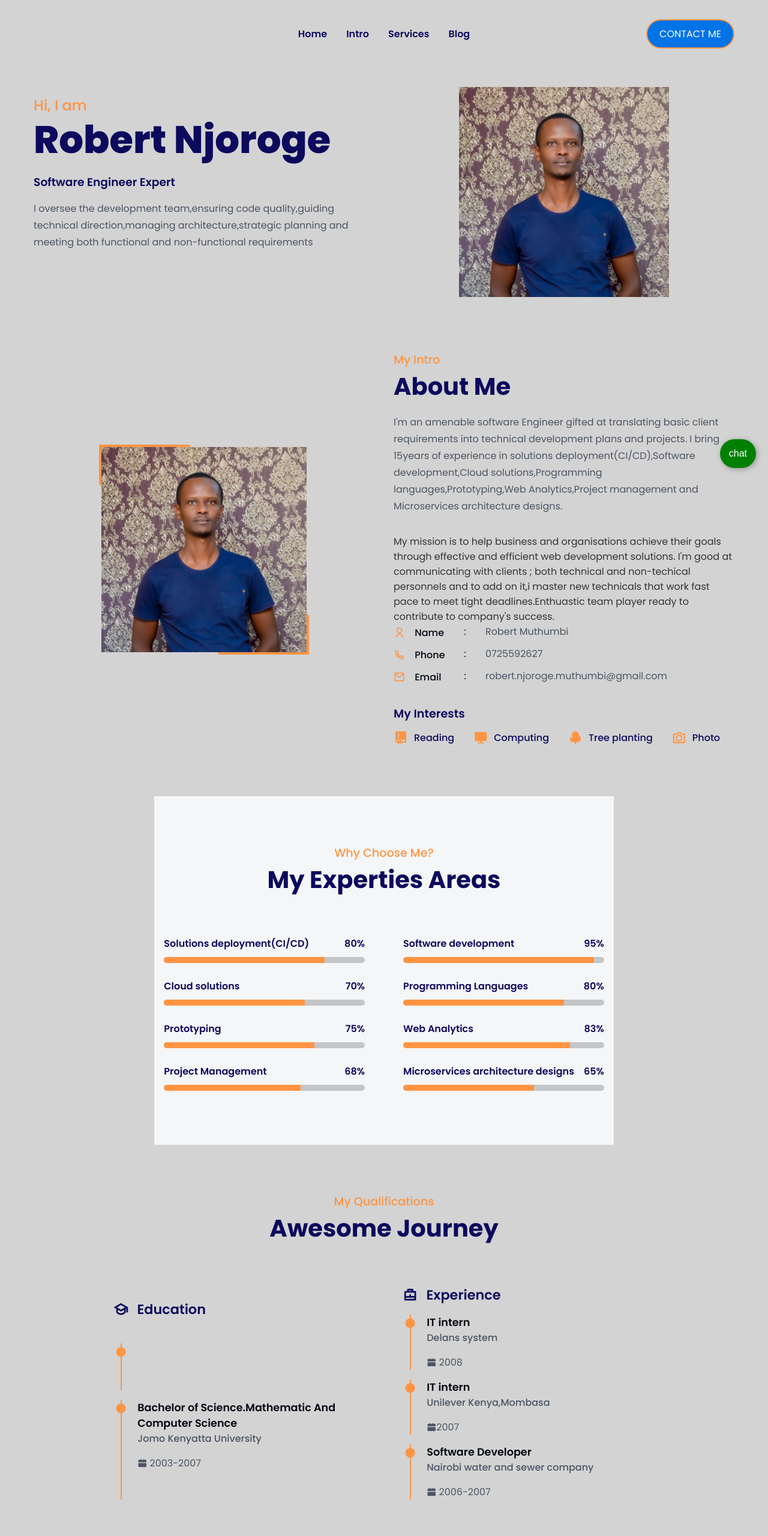
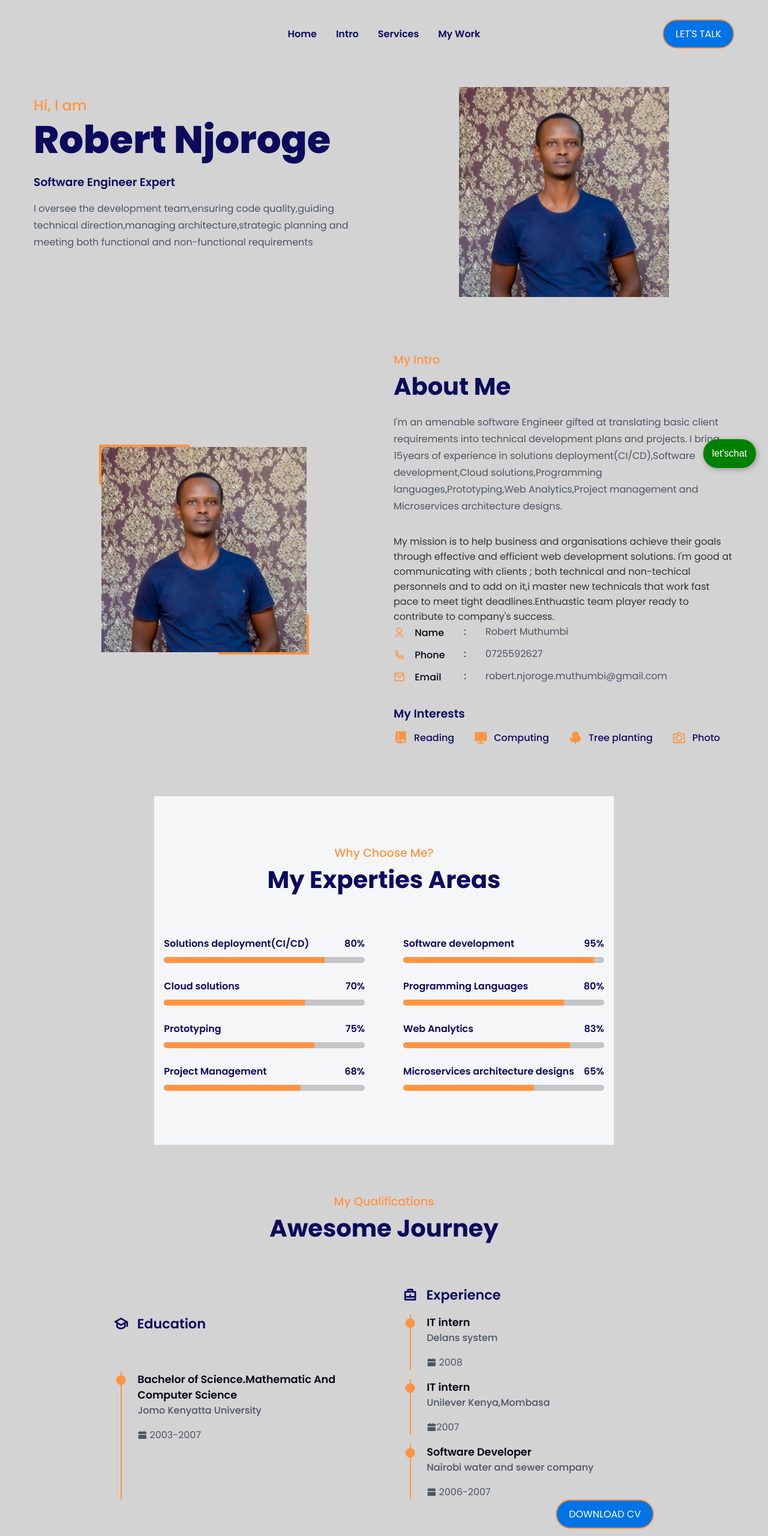
Before and after one commit to abbymwass/muthumbi, a website with bundled scripts: page index.html in a window 1280 px wide. Shown: the top 2560 px of the page at 60% size. Built offline with nearby package versions, Linux system fonts and the light colour scheme; files whose address does not match are found by name.

Commit message:
changed my contact button to letstalk the whatsup button from chat to let's chat,changed the location of the download cv and lastly ommited the icons

```diff
--- a/index.html
+++ b/index.html
@@ -26,7 +26,7 @@
         <li><a href="#home">Home</a></li>
         <li><a href="#intro">Intro</a></li>
         <li><a href="#service">Services</a></li>
-        <li><a href="#blog">Blog</a></li>
+        <li><a href="#blog">My Work</a></li>
         <!-- <li><a href="#contact">Let's Talk</a></li> -->
         <!-- <li><a href="/portfolio">My work</a></li> -->
         <!-- <li><a href="floating.html">Contact Me</a></li> -->
@@ -39,7 +39,7 @@
         <a href="chat.html"class="btn">Let's Talk</a> -->
       </div>
       <div class="nav__btns">
-        <a href="contact.html"class="btn">Contact Me</a>
+        <a href="contact.html"class="btn">let's Talk</a>
       </div>
 
     </nav>
@@ -229,15 +229,25 @@
           </div>
            <div class="journey__card">
             <span><i class="ri-circle-fill"></i></span>
-            <!-- <div>
+            <div>
+              <h4>Bachelor of Science.Mathematic And Computer Science</h4>
+              <h5>Jomo Kenyatta University</h5>
+              <p>
+                <span><i class="ri-calendar-fill"></i></span> 2003-2007
+              </p>
+            </div>
+          </div>
+          <!-- <div class="journey__card">
+            <span><i class="ri-circle-fill"></i></span>
+             <div>
               <h4>High School Diploma</h4>
               <h5>Upper Hill High School</h5>
               <p>
                 <span><i class="ri-calendar-fill"></i></span> 1998-2001
               </p>
+            </div>
           </div> -->
-          </div>
-          <div class="journey__card">
+          <!-- <div class="journey__card">
             <span><i class="ri-circle-fill"></i></span>
             <div>
               <h4>Bachelor of Science.Mathematic And Computer Science</h4>
@@ -246,7 +256,7 @@
                 <span><i class="ri-calendar-fill"></i></span> 2003-2007
               </p>
             </div>
-          </div>
+          </div> -->
          </div>
         <div>
           <div class="journey__grid__header">
@@ -284,6 +294,10 @@
           </div>
         </div>
       </div>
+      <div class="nav__btns">
+         <!-- <button class="btn">Contact Me</button>  -->
+        <a href="images/Robert_Muthumbi_Resume_2 (1).pdf" download class="btn btn2">Download cv</a>
+      </div>
     </section>
 
     <section class="section__container service__container" id="service">
@@ -310,7 +324,7 @@
 
     <section class="portfolio" id="portfolio">
       <div class="section__container portfolio__container">
-        <p class="section__subheader">My Portfolio</p>
+        <p class="section__subheader">Work</p>
         <h2 class="section__header">Recent Works</h2>
         <div class="portfolio__nav">
           <button class="btn mixitup-control-active" data-filter="all">
@@ -361,17 +375,14 @@
           Let's collaborate!
         </p>
       </div>
-      <div class="nav__btns">
-        <!-- <button class="btn">Contact Me</button> -->
-        <a href="images/Robert_Muthumbi_Resume_2 (1).pdf" download class="btn btn2">Download cv</a>
-      </div>
+
        <!-- <div class="banner__image">
         <img src="images/banner.jpg" alt="banner" />
-      </div> -->
+      </div>  -->
     </section>
     <section class="blog" id="blog">
       <div class="section__container blog__container">
-        <p class="section__subheader">Blog</p>
+        <p class="section__subheader">My Work</p>
         <h2 class="section__header">Latest Updates</h2>
         <div class="blog__grid">
           <div class="blog__card">
@@ -422,18 +433,18 @@
         </ul>
       </div>
       <div class="footer__bar">
-        Copyright © Mr.Robert Mastery. <i class="ri-user-heart-fill"></i>All rights reserved.
+        Copyright © Mr.Robert Muthumbi. <i class="ri-user-heart-fill"></i>All rights reserved.
       </div>
       <!---floating chat button-->
       <!-- <div id="chat-icon" onclick="togglechat()"> -->
         <a href="https://wa.me/254725596227" id="chatButton" target="_blank">
-          <i class="ri-whatsapp-fill"></i>
+          <!-- <i class="ri-whatsapp-fill"></i> -->
 
-          <button class="floating-btn">chat</button>
+          <button class="floating-btn">let'schat</button>
       </a>
         <div id="floatingCointainer"></div>
         <!-- <div id="chat-icon" onclick="toggleChat()"> -->
-          💬
+
 
     </div>
     <!---chat window-->
```
Lines whose indentation alone changed are shown as unchanged.
